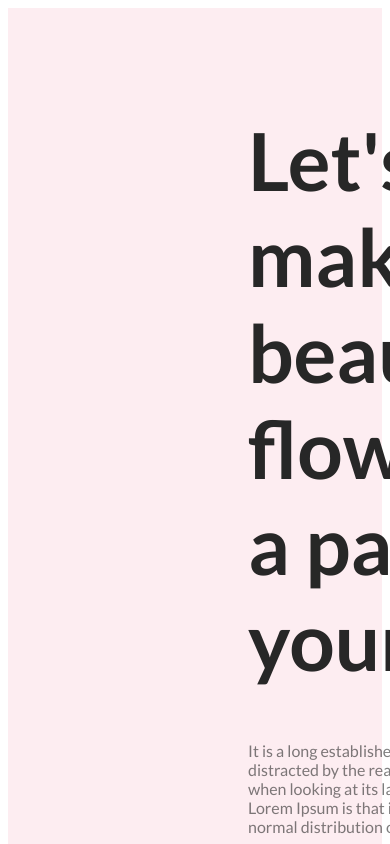
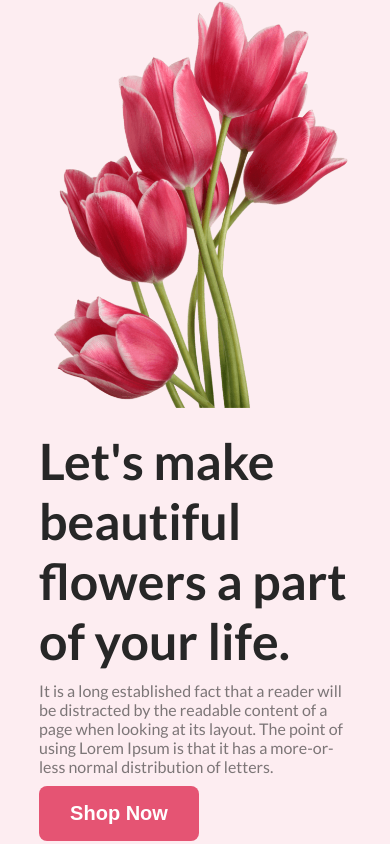
Before and after one commit to MosharrofHossain44/simple-responsive, a plain HTML site: page index.html in a window 390 px wide. Shown: the top 844 px of the page. Drawn offline with Linux system fonts and the light colour scheme.

Commit message:
make its header part responsive

```diff
--- a/cssstyle.css
+++ b/cssstyle.css
@@ -1,5 +1,11 @@
 @import url('https://fonts.googleapis.com/css2?family=Lato:ital,wght@0,100;0,300;0,400;0,700;0,900;1,100;1,300;1,400;1,700;1,900&display=swap');
 
+
+*{
+    margin: 0;
+    padding: 0;
+    box-sizing: border-box;
+}
 body{
     font-family: Lato;
 }
@@ -51,32 +57,38 @@ body{
 
 
 /* banner design start here */
+header{
+    background-color: rgba(229, 84, 115, 0.1);
+    padding-bottom: 30px;
+}
 .banner-container{
     margin: 0 auto;
-    /* border: 4px solid tomato; */
-    /* gap: 24px; */
-    max-width: 1920px;
+    display: flex;
+    max-width: 80%;
     justify-content: space-between;
     align-items: center;
-    background-color: rgba(229, 84, 115, 0.1);
-    padding: 50px 100px 50px 240px;
-
 }
 
 .banner-container .banner-content{
-    width: 708px;
+    max-width: 708px;
 }
 .banner-container .banner-title{
     color: rgb(39, 39, 39);
-
     font-size: 80px;
     font-weight: 800px;
+    padding-bottom: 15px;
 }
-.banner-container .banner-description{
+.banner-content p{
+    padding-bottom: 10px;
     color: rgba(39, 39, 39, 0.6);
-
     font-size: 1rem;
     font-weight: 400;
+}
+.banner-bg-img{
+    max-width: 45%;
+}
+.banner-bg-img image{
+    width: 100%;
 }
 
 /* <!--Main design start here--> */
--- a/index.html
+++ b/index.html
@@ -5,19 +5,20 @@
     <meta name="viewport" content="width=device-width, initial-scale=1.0">
     <title>Flower Shop</title>
     <link rel="stylesheet" href="cssstyle.css">
+    <link rel="stylesheet" href="responsive.css">
 </head>
 <body>
 
 <!--banner design start here-->
     <header>
-        <div class="banner-container display-flex">
+        <div class="banner-container">
             <div class="banner-content">
                 <h1 class="banner-title">Let's make beautiful flowers a part of your life.</h1>
                 <p class="banner-description">It is a long established fact that a reader will be distracted by the readable content of a page when looking at its layout. The point of using Lorem Ipsum is that it has a more-or-less normal distribution of letters.</p>
                 <button class="btn-primary">Shop Now</button>
             </div>
-            <div class="banner-bg-img">
-                <img src="Flower Asset/pngwing 10.png" alt="not found">
+            <div class=" banner-bg-img">
+                <img class="banner-img" src="Flower Asset/pngwing 10.png" alt="not found">
             </div>
         </div>
     </header>
@@ -39,7 +40,7 @@
         <div class="Fetured-img-container display-flex ">
 
             <div>
-                <div class="img-card flower-card image-6-colore">
+                <div class="img-card  image-6-colore">
                     <img src="Flower Asset/pngwing 6.png" alt="" class="image-6">
                 </div>
 
--- /dev/null
+++ b/responsive.css
@@ -0,0 +1,58 @@
+@media screen and (max-width:500px){
+    .display-flex{
+        flex-direction: column;
+    }
+    .banner-container{
+        flex-direction: column-reverse;
+        gap: 20px;
+
+    }
+    .banner-container .banner-title{
+        font-size: 50px;
+        padding-bottom: 10px;
+    }
+    .btn-primary{
+        width: 160px;
+        height: 55px;
+    }
+    .banner-bg-img{
+        max-width: 100%;
+    }
+    .banner-img{
+        width: 324px;
+        margin: 0 auto;
+    }
+    /* Fetured section*/
+    .Fetured-title{
+        font-size: 30px;
+    }
+
+    .Fetured-description{
+        font-size: 16px;
+    }
+    .Fetured-content-containner .Fetured-content{
+        max-width: 394px;
+
+    }
+    .img-card{
+        width: 364px;
+        height: 438px;
+        border-radius: 300px 300px 0px 0px;
+        position: relative;
+
+    }
+    .image-6{
+        position: absolute;
+        top: 0px;
+        left: px;
+    }
+    .Flower-name{
+        margin-top: 32px;
+        display: flex;
+        justify-content: center;
+        font-size: 24px;
+        font-weight: 700;
+        color: rgb(39, 39, 39);
+
+    }
+}
--- a/style.css
+++ /dev/null
@@ -1,45 +0,0 @@
-@import url('https://fonts.googleapis.com/css2?family=Lato:ital,wght@0,100;0,300;0,400;0,700;0,900;1,100;1,300;1,400;1,700;1,900&display=swap');
-
-
-*{
-    margin: 0;
-    padding: 0;
-    box-sizing: border-box;
-}
-
-header{
-    position: absolute;
-    width: 1920px;
-    height: 850px;
-    background-color: rgba(229, 84, 115, 0.1);
-}
-
-.banner-container{
-    display: flex;
-    justify-content: center;
-    align-items: center;
-    gap: 47px;
-}
-.banner-content{
-    width: 708px;
-    height: 506px;
-}
-.banner-content h1{
-    color: rgb(39, 39, 39);
-    font-family: Lato;
-    font-size: 80px;
-    font-weight: 800;
-    line-height: 96px;
-    letter-spacing: 0%;
-
-
-}
-
-p{
-    color: rgba(39, 39, 39, 0.6);
-    font-family: Lato;
-    font-size: 18px;
-    font-weight: 400;
-    line-height: 30px;
-    letter-spacing: 0%;
-}
```
